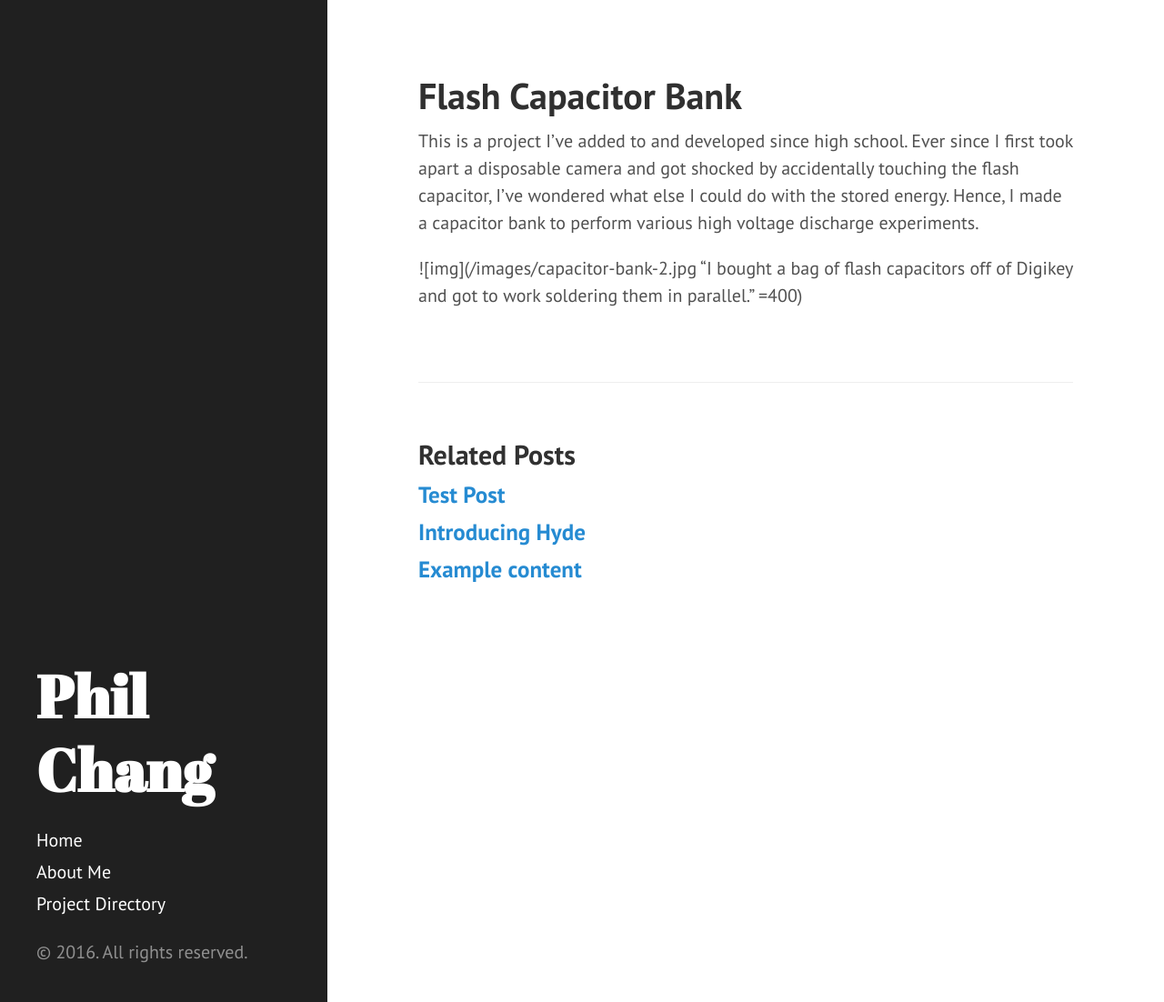
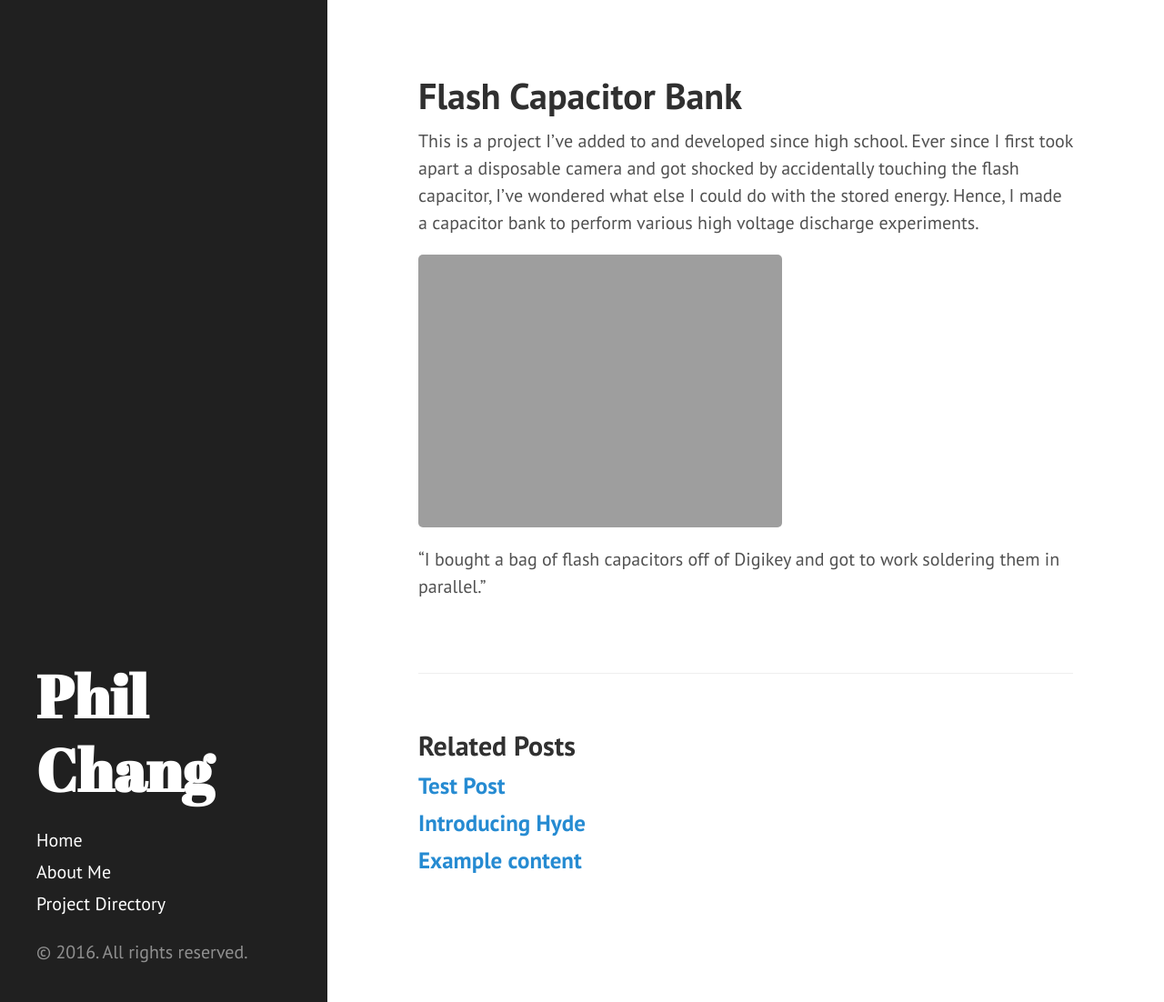
Before and after one commit to philipwilsonchang/philipwilsonchang.github.io, a Jekyll site: the page built from _posts/1111-11-11-Flash-Capacitor-Bank.md, in a window 1280 px wide and 1102 px high. Shown: the whole window at 91% size. Built offline with Jekyll 4.4.1, drawn with Linux system fonts in a browser that asks for light colours; some of the changed lines change nothing that is shown.

Commit message:
Changed image size gaain

```diff
--- a/_posts/1111-11-11-Flash-Capacitor-Bank.md
+++ b/_posts/1111-11-11-Flash-Capacitor-Bank.md
@@ -5,4 +5,6 @@ title: Flash Capacitor Bank
 
 This is a project I've added to and developed since high school. Ever since I first took apart a disposable camera and got shocked by accidentally touching the flash capacitor, I've wondered what else I could do with the stored energy. Hence, I made a capacitor bank to perform various high voltage discharge experiments.
 
-![img](/images/capacitor-bank-2.jpg "I bought a bag of flash capacitors off of Digikey and got to work soldering them in parallel." =400)
+![img](/images/capacitor-bank-2.jpg =400)
+
+"I bought a bag of flash capacitors off of Digikey and got to work soldering them in parallel."
```
